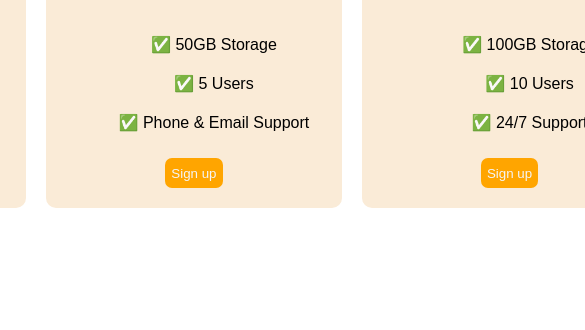
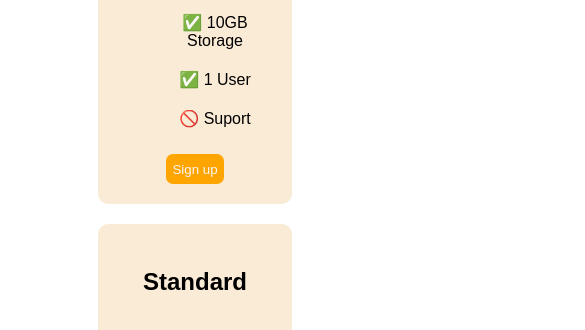
Before and after one commit to DarkXerXerS/course-review, a plain HTML site: page 9.4+Flexbox+Pricing+Table+Project/9.4 Flexbox Pricing Table Project/index.html in a window 390 px wide. Shown: the part 209-539 px from the top of the page, 585 px wide, since content can reach past the window. Drawn offline with Linux system fonts and the light colour scheme; a web font is replaced by a local one.

Commit message:
flex-box

```diff
--- a/9.4+Flexbox+Pricing+Table+Project/9.4 Flexbox Pricing Table Project/index.html
+++ b/9.4+Flexbox+Pricing+Table+Project/9.4 Flexbox Pricing Table Project/index.html
@@ -52,7 +52,22 @@
 
     /* Hint: What can you do with a media query and flexbox? */
     @media (max-width: 600px) {
-      .co
+      .container1 {
+        flex-direction: column;
+        margin-left: 90px;
+        margin-right: 90px;
+        margin-top: 15px;
+        margin-bottom: 10px;
+      }
+    }
+
+    @media (min-width: 601px) and (max-width: 1200px) {
+      .paragrapy1 {
+        font-size: 1.5rem;
+      }
+      .paragrapy {
+        font-size: 1rem;
+      }
     }
   </style>
 </head>
```
